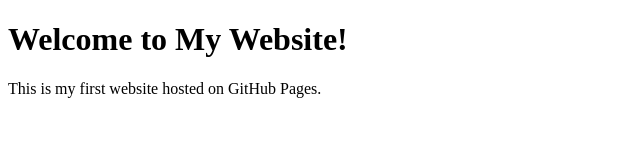
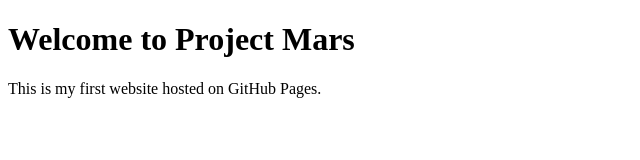
Before and after one commit to sarahverma0104/sarahverma0104.github.io, a plain HTML site: page index.html in a window 1280 px wide. Shown: the whole page, without its empty margins (0-640 px from the left). Drawn offline with Linux system fonts and the light colour scheme.

Commit message:
Update index.html

```diff
--- a/index.html
+++ b/index.html
@@ -1,10 +1,10 @@
 <!DOCTYPE html>
 <html>
 <head>
-<title>My First Website</title>
+<title>Project Mars</title>
 </head>
 <body>
-<h1>Welcome to My Website!</h1>
+<h1>Welcome to Project Mars</h1>
 <p>This is my first website hosted on GitHub Pages.</p>
 </body>
 </html>
```
